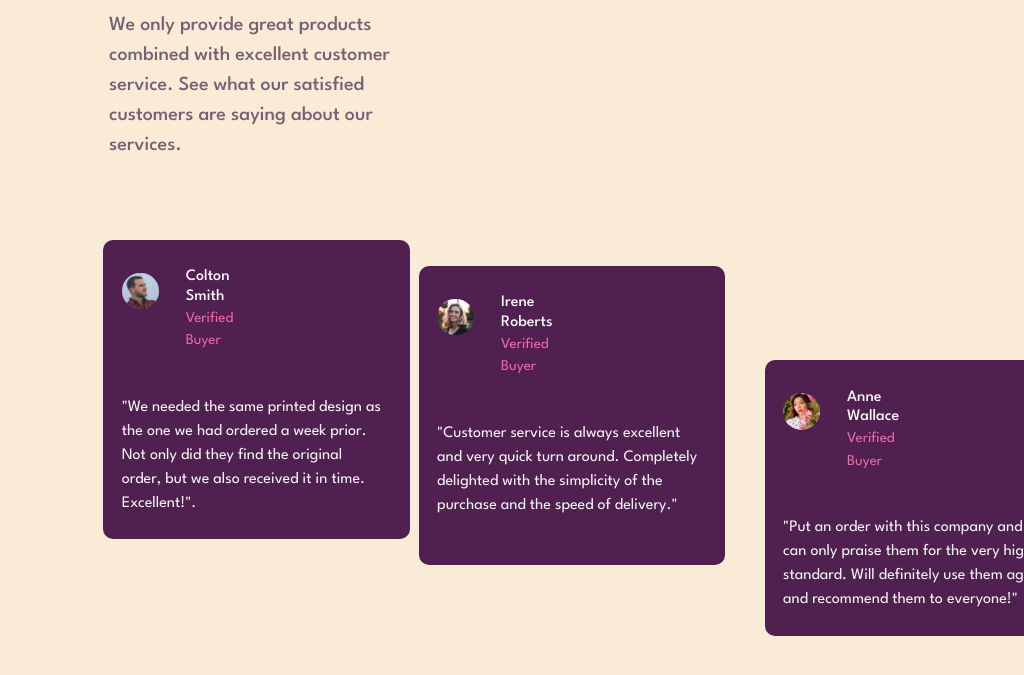
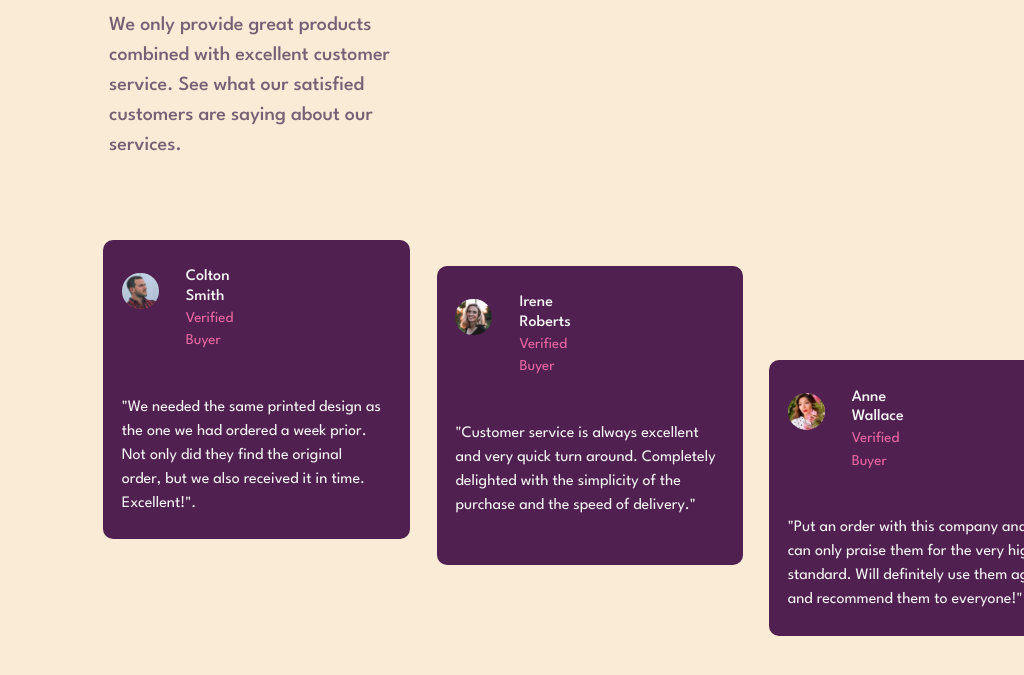
Before and after one commit to andr-ch/Social-proof-section, a plain HTML site: page index.html in a window 1024 px wide. Shown: the part 375-1050 px from the top of the page. Drawn offline with nearby package versions, Linux system fonts and the light colour scheme.

Commit message:
Add files via upload

```diff
--- a/styles.css
+++ b/styles.css
@@ -187,11 +187,13 @@ footer.attribution {
 
     .feedback-item {
         max-width: 35%;
+        margin-right: 3%;
     }
 
     .skill-card-3 {
         position: relative;
         top: -179px;
         left: 72%;
+        margin-left: 0.5%;
     }
 }
```
